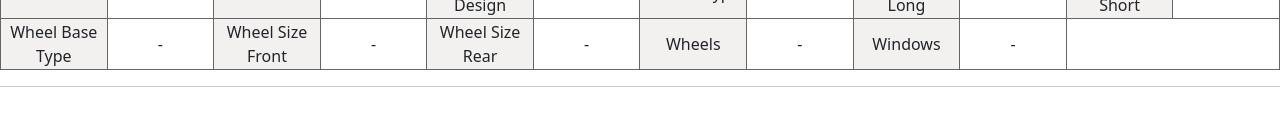
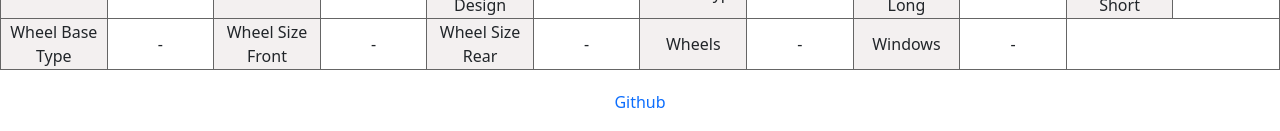
Before and after one commit to odin-shreds-guitar/vin_lookup, a React (Create React App) app in the folder client/: page / in a window 1280 px wide. Shown: the part 2261-2392 px from the top of the page. Before the commit the page ends 2364 px from the top, so only its background shows below. Built offline with nearby package versions, Linux system fonts and the light colour scheme; no server answers.

Commit message:
add-github-link-bottom

```diff
--- a/client/src/components/CarDetail.js
+++ b/client/src/components/CarDetail.js
@@ -208,7 +208,6 @@ const CarDetail = (props) => {
 					</tr>
 				</tbody>
 			</table>
-			<hr/>
 		</>
 		)
 	}
--- a/client/src/views/Main.js
+++ b/client/src/views/Main.js
@@ -68,6 +68,7 @@ const Main = () => {
             <CarsList cars={cars} setCars={setCars} setActiveCar={setActiveCar}/>
 			<hr/>
             <CarDetail activeCar={activeCar}  />
+			<div style={{"padding":"20px"}}><a href="https://github.com/odin-shreds-guitar/vin_lookup" target="_blank" class="link-primary" style={{"text-decoration":"none", "margin-top":"20px"}}>Github</a></div>
         </div>
     )
 }
```
